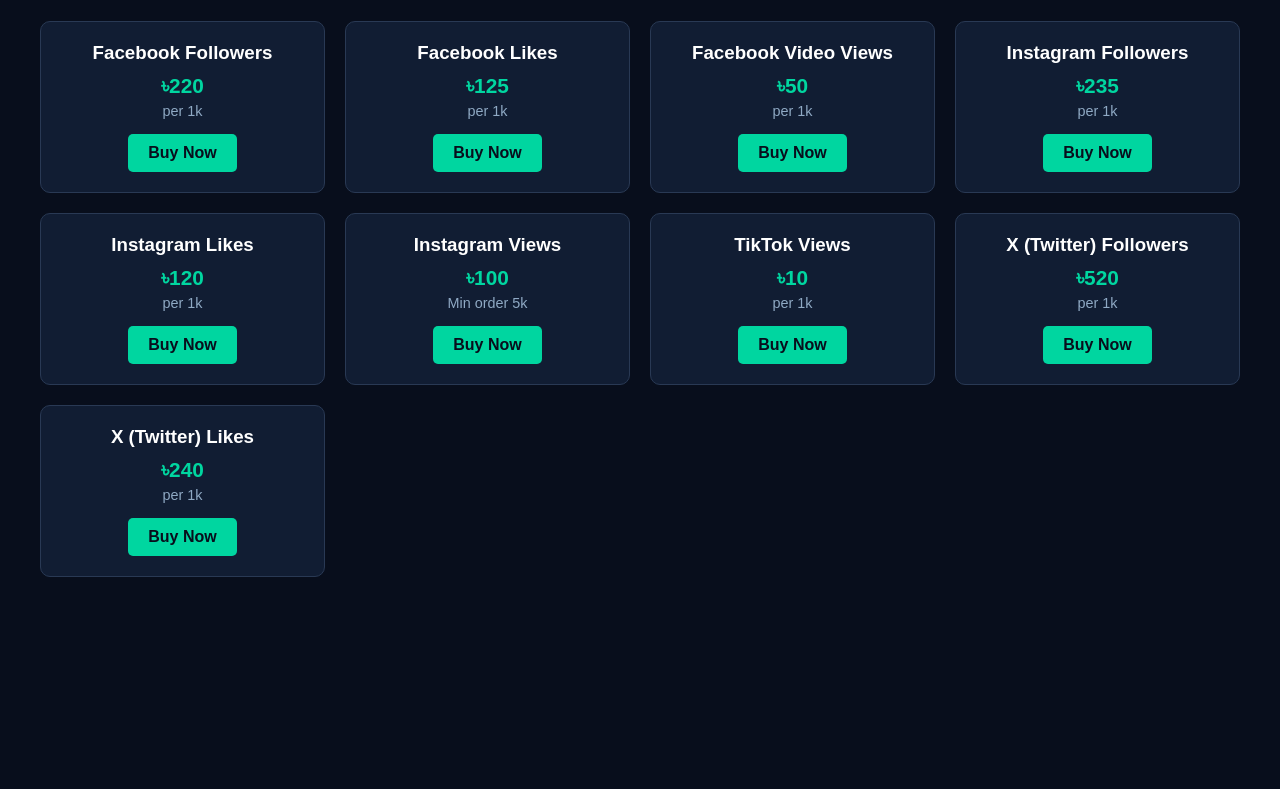
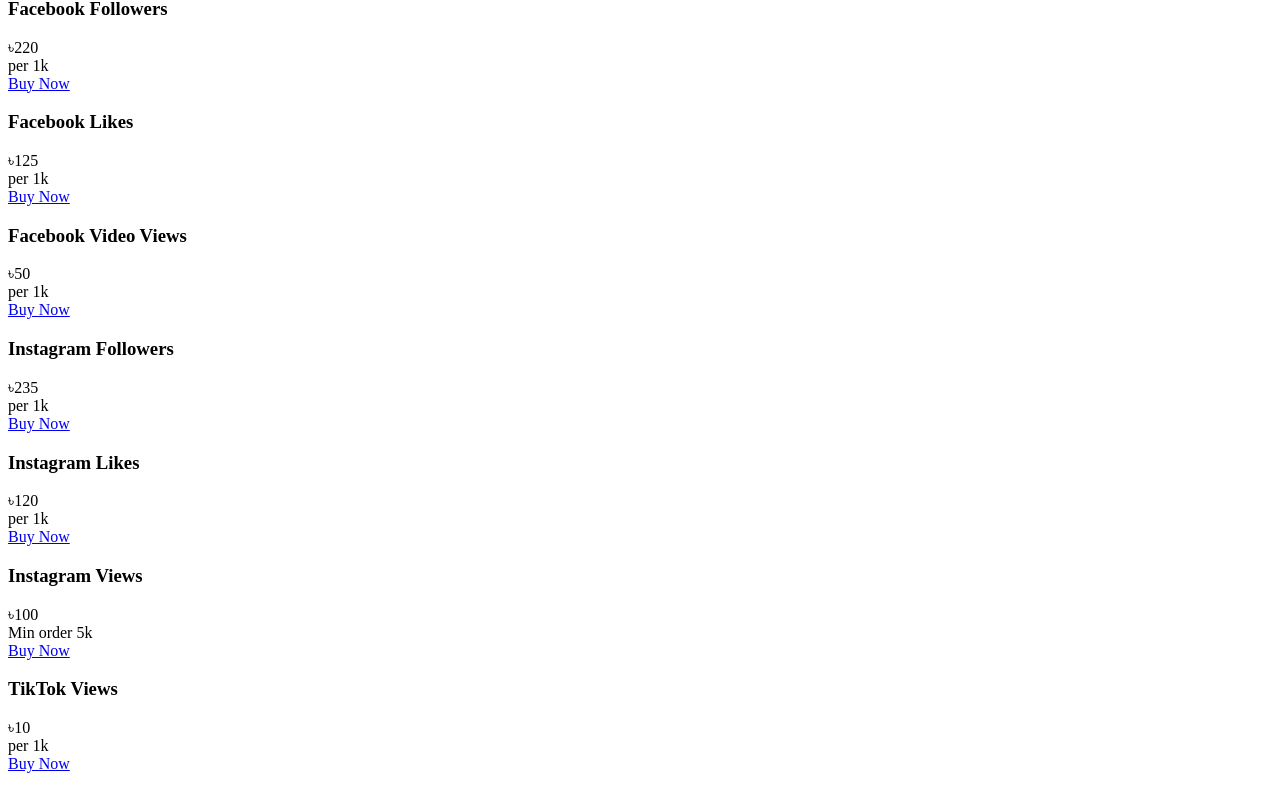
Before and after one commit to hdhdh21155181-del/ABIRSMMPANEL, a plain HTML site: page serviceslist.html in a window 1280 px wide. Shown: the part 95-884 px from the top of the page. Before the commit the page ends 800 px from the top, so only its background shows below. Drawn offline with Linux system fonts and the light colour scheme.

Commit message:
Refactor serviceslist.html for cleaner structure
Removed excessive HTML structure and cleaned up the code.

```diff
--- a/serviceslist.html
+++ b/serviceslist.html
@@ -1,66 +1,4 @@
 html
-<!DOCTYPE html>
-<html lang="en">
-<head>
-<meta charset="UTF-8">
-<meta name="viewport" content="width=device-width, initial-scale=1.0">
-<title>ABIR SMM PANEL - Services Catalog</title>
-<style>
-body {
-font-family: Arial, sans-serif;
-background-color: #080e1c;
-color: white;
-margin: 0;
-padding: 20px;
-}
-h2 {
-text-align: center;
-color: #00d6a0;
-margin-bottom: 30px;
-}
-.services-grid {
-display: grid;
-grid-template-columns: repeat(auto-fit, minmax(280px, 1fr));
-gap: 20px;
-max-width: 1200px;
-margin: 0 auto;
-}
-.service-card {
-background-color: #111d33;
-border: 1px solid #293954;
-border-radius: 10px;
-padding: 20px;
-text-align: center;
-transition: transform 0.3s ease;
-}
-.service-card:hover {
-transform: translateY(-5px);
-border-color: #00d6a0;
-}
-.service-card h3 {
-margin: 0 0 10px 0;
-color: #ffffff;
-}
-.price {
-font-size: 1.3em;
-color: #00d6a0;
-font-weight: bold;
-margin-bottom: 5px;
-}
-.unit {
-font-size: 0.9em;
-color: #8fa9c4;
-margin-bottom: 15px;
-}
-.buy-btn {
-display: inline-block;
-background-color: #00d6a0;
-color: #080e1c;
-padding: 10px 20px;
-text-decoration: none;
-border-radius: 5px;
-font-weight: bold;
-}
 .buy-btn:hover {
 background-color: #ffffff;
 }
```
